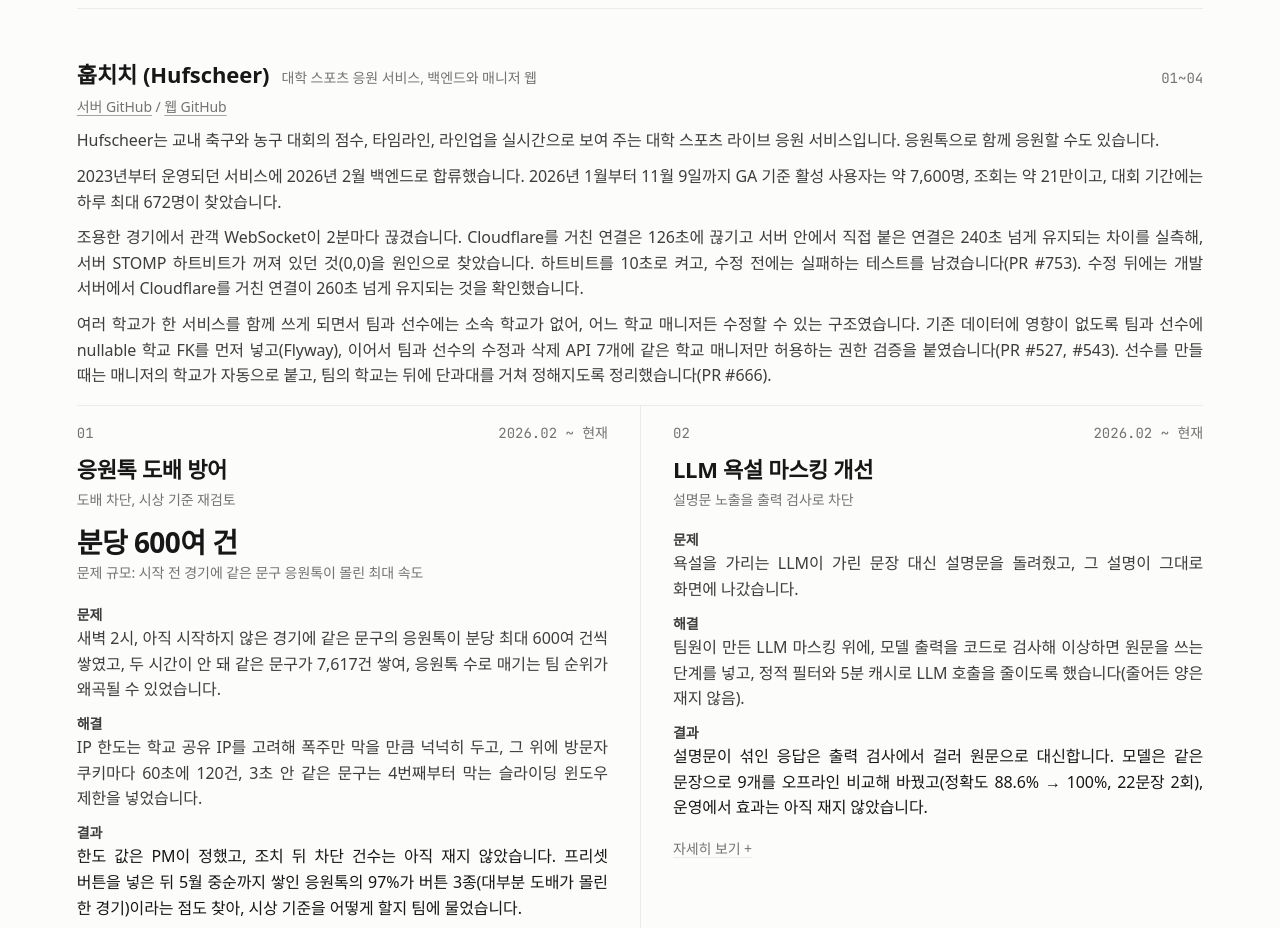
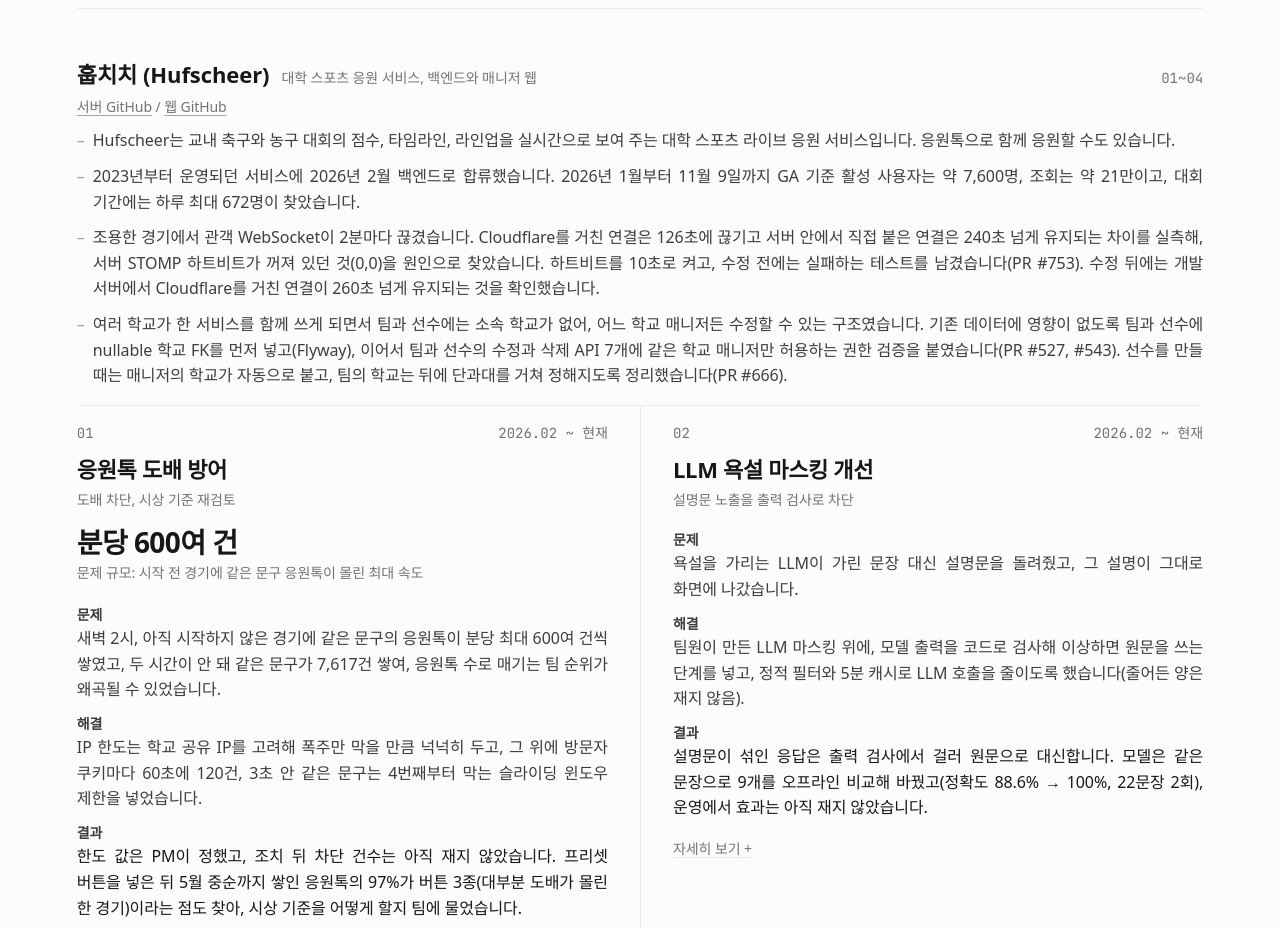
Before and after one commit to TAEW00KIM/TAEW00KIM.github.io, a React (Vite) app: page / in a window 1280 px wide. Shown: the part 1380-2308 px from the top of the page. Built offline with nearby package versions, Linux system fonts and the light colour scheme; a web font is replaced by a local one.

Commit message:
프로젝트 개요와 자세히 보기 문단을 불릿으로

```diff
--- a/src/components/Projects.tsx
+++ b/src/components/Projects.tsx
@@ -147,9 +147,11 @@ function Detail({ p, open }: { p: Project; open: boolean }) {
           {p.sections.map((s) => (
             <section key={s.heading}>
               <h4>{s.heading}</h4>
-              {s.paras.map((t) => (
-                <p key={t.slice(0, 24)}>{t}</p>
-              ))}
+              <ul className="dash">
+                {s.paras.map((t) => (
+                  <li key={t.slice(0, 24)}>{t}</li>
+                ))}
+              </ul>
             </section>
           ))}
         </div>
@@ -249,11 +251,11 @@ export default function Projects() {
             </p>
           )}
           {g.about && (
-            <div className="gabout">
+            <ul className="gabout dash">
               {g.about.map((t) => (
-                <p key={t.slice(0, 24)}>{t}</p>
+                <li key={t.slice(0, 24)}>{t}</li>
               ))}
-            </div>
+            </ul>
           )}
           <Grid ps={g.ids.filter((id) => byId.has(id)).map((id) => byId.get(id)!)} showOrg={!!g.showOrg} numOf={numOf} />
         </div>
--- a/src/styles.css
+++ b/src/styles.css
@@ -39,7 +39,7 @@ h1, h2, h3, h4, p, ul, ol, dl, dd, figure { margin: 0; padding: 0; }
 p, li, dd, figcaption { text-wrap: pretty; }
 /* 줄글은 양쪽맞춤(11/11). 제목, 라벨, 수치, 짧은 캡션은 왼쪽 정렬 그대로.
    좁은 화면은 낱말을 끊지 않아(keep-all) 양쪽맞춤하면 낱말 사이가 크게 벌어져 왼쪽 정렬로 둔다. */
-@media (min-width: 700px) { .hero-intro, .summary, .dash li, .gabout p, .psr dd, .lead, .detail section p { text-align: justify; } }
+@media (min-width: 700px) { .hero-intro, .summary, .dash li, .psr dd, .lead { text-align: justify; } }
 ul, ol { list-style: none; }
 .mono { font-family: var(--mono); font-variant-numeric: tabular-nums; letter-spacing: 0; }
 .wrap { max-width: calc(var(--page) + 2 * var(--gutter)); margin: 0 auto; padding: 0 var(--gutter); }
@@ -119,7 +119,7 @@ ul, ol { list-style: none; }
 .gnote { font-size: var(--fs-xs); font-weight: 400; color: var(--sub); }
 .grange { margin-left: auto; font-size: var(--fs-xs); font-weight: 400; color: var(--sub); }
 .gabout { margin: 10px 0 0; font-size: var(--fs-sm); color: var(--body); max-width: var(--prose); }
-.gabout p + p { margin-top: 6px; }
+.gabout li + li { margin-top: 6px; }
 .projects { margin-top: 16px; display: grid; grid-template-columns: 1fr; gap: 0 40px; align-items: start; }
 .project { border-top: 1px solid var(--rule); padding: 16px 0 28px; scroll-margin-top: 72px; min-width: 0; }
 .pmeta { display: flex; justify-content: space-between; font-size: var(--fs-xs); color: var(--sub); }
@@ -165,8 +165,8 @@ ul, ol { list-style: none; }
 .detail-side .figures { margin-top: 0; }
 .stack { font-size: var(--fs-xs); color: var(--sub); }
 .detail h4 { font-size: var(--fs-sm); font-weight: 600; color: var(--ink); margin-top: 24px; }
-.detail h4 + p { margin-top: 4px; }
-.detail section p + p { margin-top: 8px; }
+.detail h4 + .dash { margin-top: 4px; }
+.detail section li + li { margin-top: 8px; }
 .figures { display: flex; flex-wrap: wrap; gap: 16px; margin-top: 28px; align-items: flex-start; }
 figure { max-width: 100%; }
 figure img { display: block; max-width: 100%; height: auto; border: 1px solid var(--rule); border-radius: 4px; }
@@ -196,7 +196,7 @@ figcaption { font-size: var(--fs-xs); color: var(--sub); margin-top: 8px; line-h
   .project.is-wide { grid-column: 1 / -1; }
   /* 묶음 개요: 나누지 않고 페이지 폭 한 열로 이어서 읽게 한다. 좌우로 나누면 문단이 끊겨 보였다(11/11). */
   .gabout { max-width: none; }
-  .gabout p + p { margin-top: 10px; }
+  .gabout li + li { margin-top: 10px; }
 }
 @media (min-width: 1100px) {
   /* hero 2열: 이름과 직함은 왼쪽 한 칸, 소개와 링크는 핵심 수치 2번째 칸의 글 시작선에 맞춘다 */
```
Also changed, not shown: 1 other file (tests, documents, lock files or other folders).
